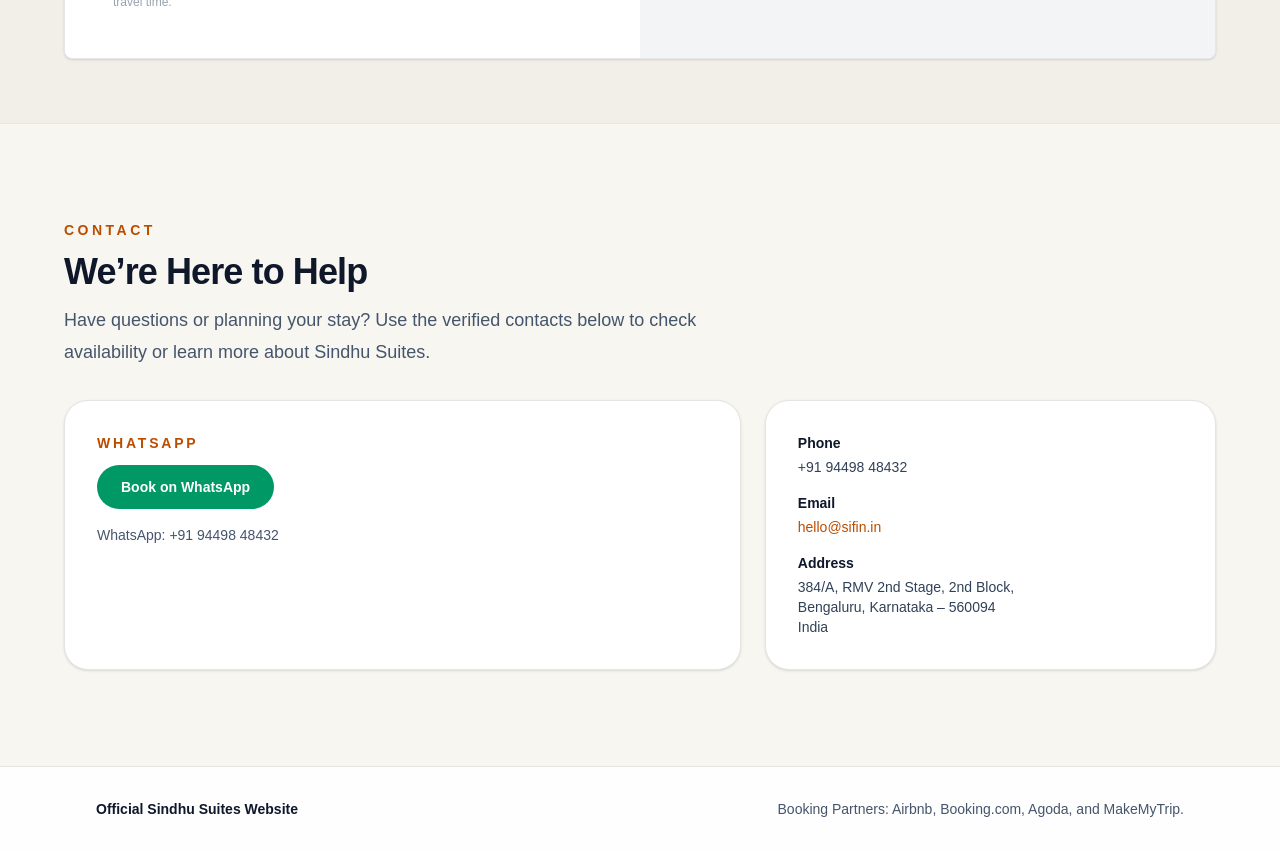
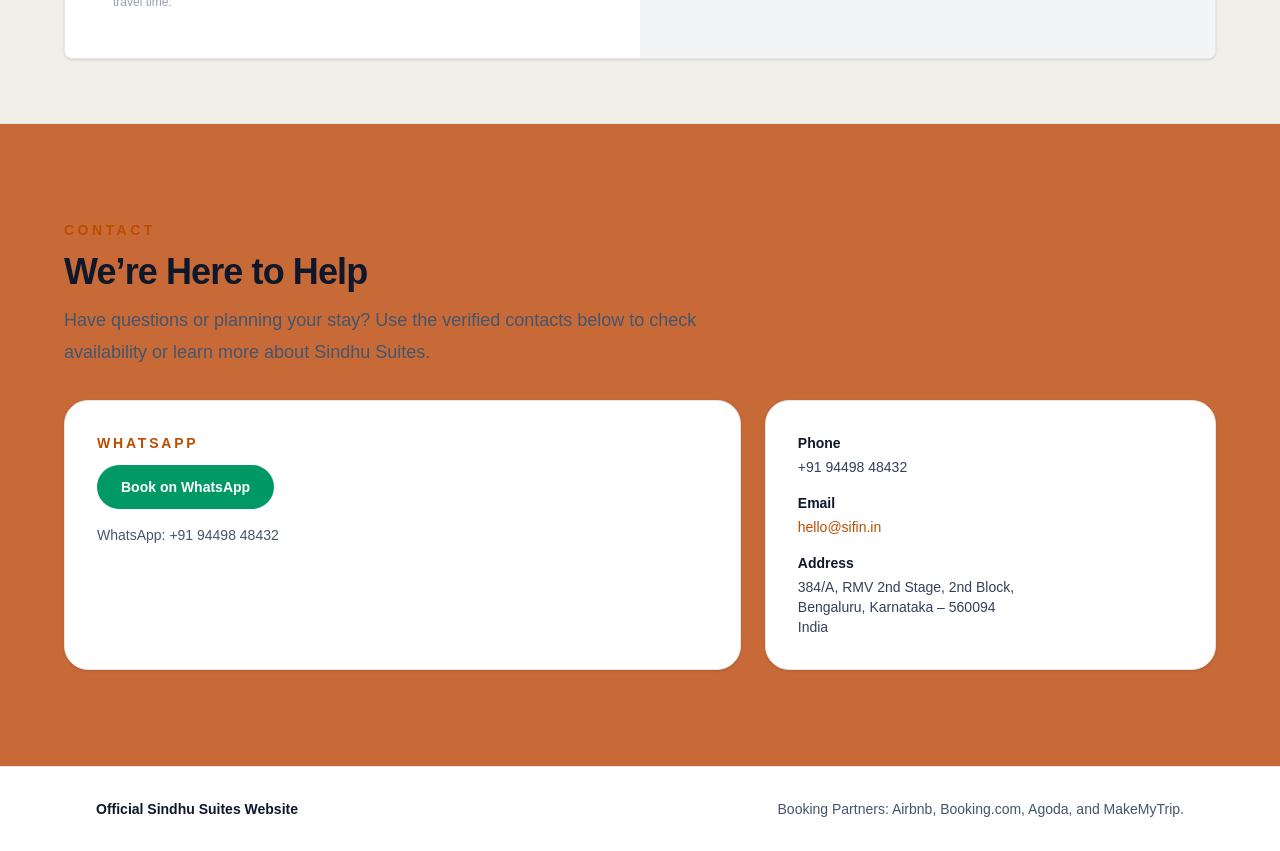
Before and after one commit to naveencoherent/sindhu-suite, a Next.js app: page / in a window 1280 px wide. Shown: the part 4300-5151 px from the top of the page. Built offline with nearby package versions, Linux system fonts and the light colour scheme; grey boxes are pictures that could not be loaded.

Commit message:
Update Contact section background theme and fix text readability

```diff
--- a/app/page.tsx
+++ b/app/page.tsx
@@ -866,7 +866,7 @@
         </div>
       </section>
 
-      <section className="bg-[#f8f6f0] text-gray-900 py-20 md:py-24 px-6 md:px-16">
+      <section className="bg-[#c76a38] text-white py-20 md:py-24 px-6 md:px-16">
           <SectionHeading
             eyebrow="Contact"
             title="We’re Here to Help"
```
